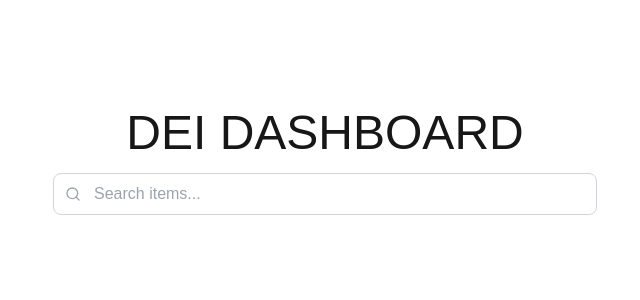
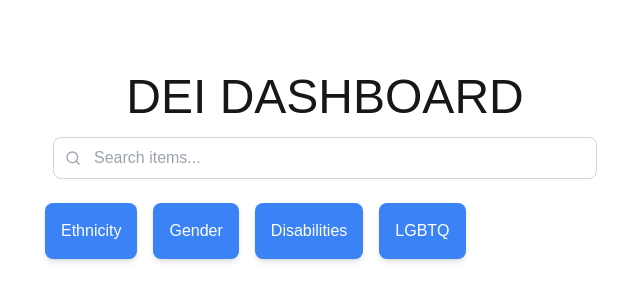
Before and after one commit to natashabuckham/dei-dashboard, a Next.js app: page / in a window 1280 px wide. Shown: the part 230-530 px from the top of the page, without its empty margins (315-955 px from the left). Built offline with nearby package versions, Linux system fonts and the light colour scheme.

Commit message:
feat: categories on homepage

```diff
--- /dev/null
+++ b/app/components/CategoryItem.tsx
@@ -0,0 +1,23 @@
+"use client";
+import { toast } from "react-toastify";
+
+interface CategoryItemProps {
+  category: string;
+}
+
+function CategoryItem({ category }: CategoryItemProps) {
+  const handleClick = () => {
+    toast.success(`You clicked on ${category}!`);
+  };
+
+  return (
+    <button
+      className="p-4 m-2 bg-blue-500 text-white rounded-lg shadow-md hover:bg-blue-600"
+      onClick={handleClick}
+    >
+      {category}
+    </button>
+  );
+}
+
+export default CategoryItem;
--- /dev/null
+++ b/app/components/Providers.tsx
@@ -0,0 +1,12 @@
+"use client";
+import { ToastContainer } from "react-toastify";
+import "react-toastify/dist/ReactToastify.css";
+
+export function Providers({ children }: { children: React.ReactNode }) {
+  return (
+    <>
+      {children}
+      <ToastContainer />
+    </>
+  );
+}
--- a/app/components/ui/SearchBar.tsx
+++ b/app/components/ui/SearchBar.tsx
@@ -85,7 +85,7 @@ function SearchBar() {
               </ul>
             ) : (
               <div className="p-4 text-center text-gray-500">
-                No results found for "{searchTerm}"
+                No results found for &quot;{searchTerm}&quot;
               </div>
             )}
           </div>
--- a/app/page.tsx
+++ b/app/page.tsx
@@ -1,14 +1,23 @@
+import CategoryItem from "./components/CategoryItem";
 import SearchBar from "./components/ui/SearchBar";
+import { Providers } from "./components/Providers";
 
 export default function Home() {
+  const categories = ["Ethnicity", "Gender", "Disabilities", "LGBTQ"];
+
   return (
+    <Providers>
       <div className="grid place-items-center min-h-screen p-8">
         <main className="w-full max-w-xl">
           <h1 className="w-full max-w-xl text-5xl mx-auto text-center">
             DEI DASHBOARD
           </h1>
           <SearchBar />
+          {categories.map((category) => (
+            <CategoryItem key={category} category={category} />
+          ))}
         </main>
       </div>
+    </Providers>
   );
 }
```
Also changed, not shown: package.json (+4 -3 lines), 1 other file (tests, documents, lock files or other folders). Lines whose indentation alone changed are shown as unchanged.
